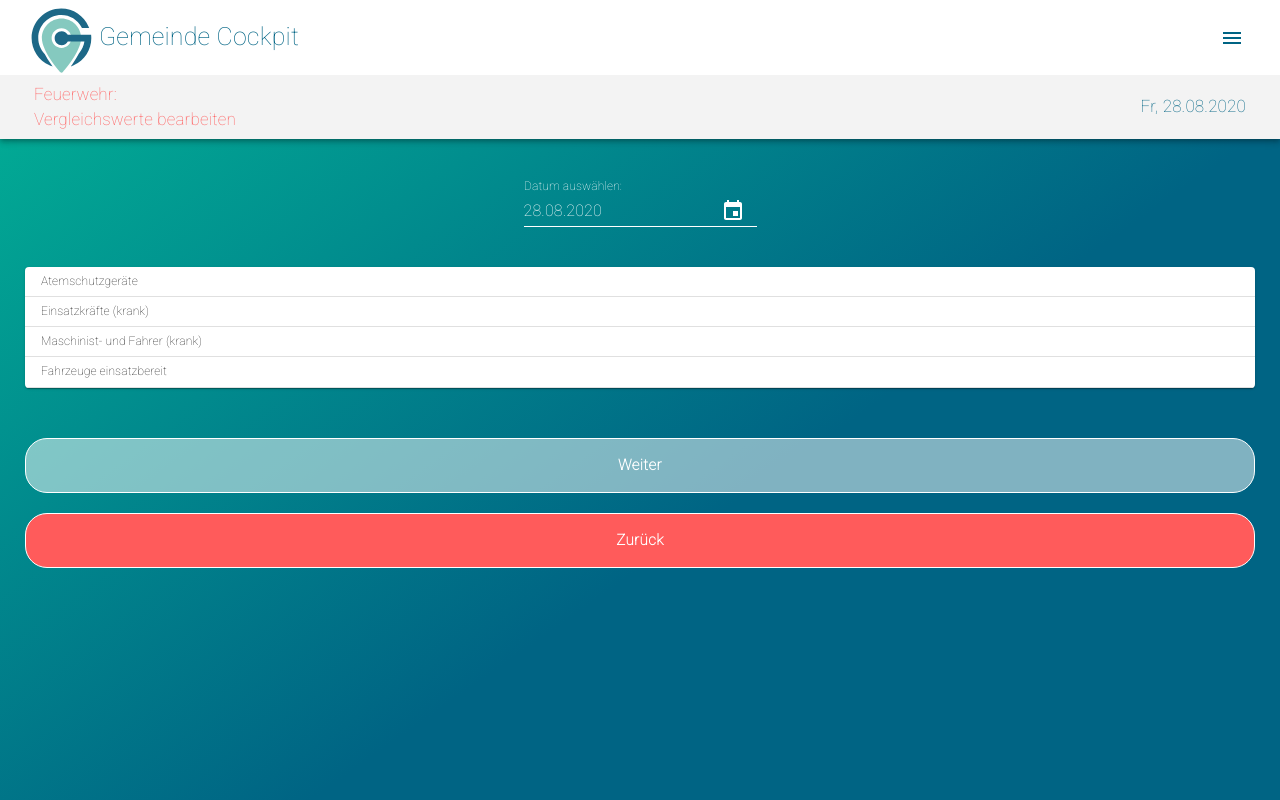
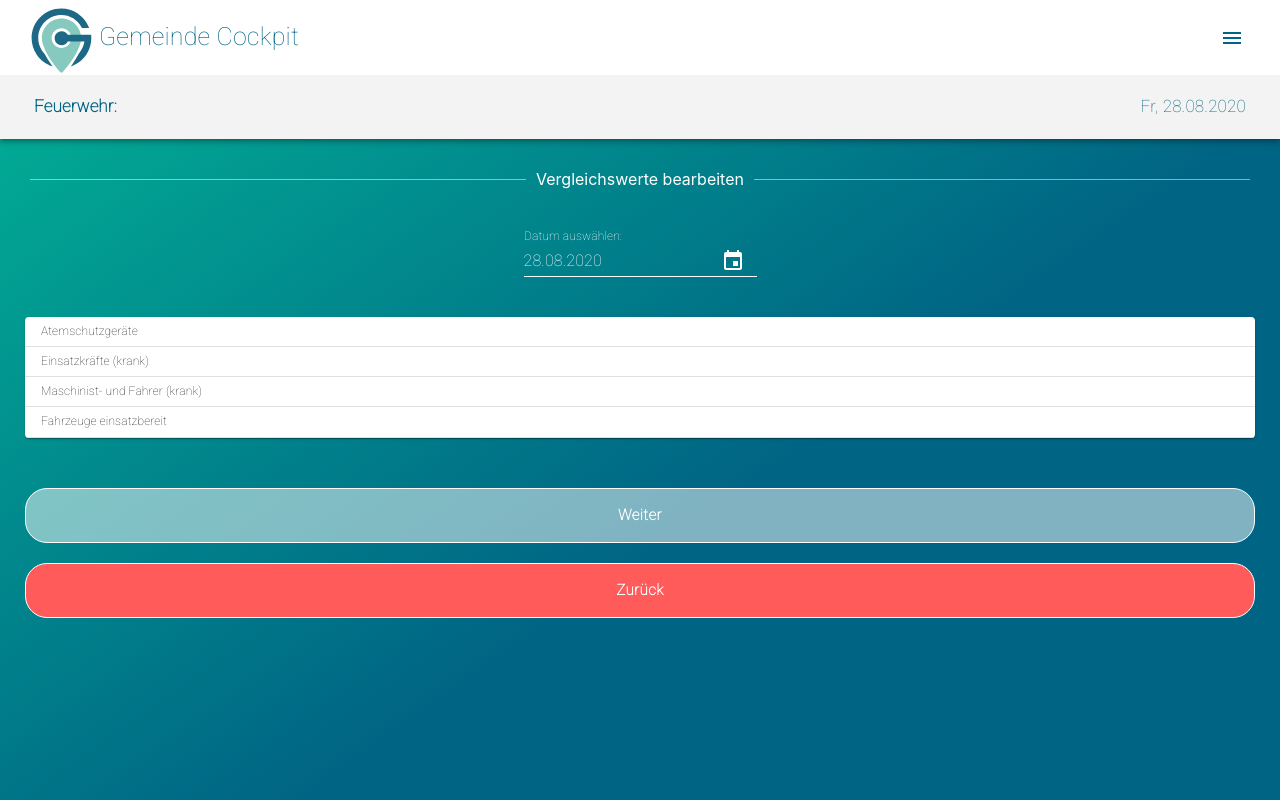
Before and after one commit to gemeindecockpit/data-input, a React (Create React App) app: page /1/organisations/1 in a window 1280 px wide. Built offline with nearby package versions, Linux system fonts and the light colour scheme.

Commit message:
Added Divider.js and swapped text of Header with text of  Divider

```diff
--- a/src/enums/Workflows.js
+++ b/src/enums/Workflows.js
@@ -1,11 +1,13 @@
 const Workflows = {
     EDIT_KPI_VALUES: {
         DESCRIPTION: "KPI-Werte bearbeiten",
-        URL_PARAM: "edit-data"
+        URL_PARAM: "edit-data",
+        REVIEWSCREEN_DESCRIPTION: "KPI-Werte bestätigen"
     },
     EDIT_COMPARE_VALUES: {
         DESCRIPTION: "Vergleichswerte bearbeiten",
-        URL_PARAM: "edit-compare-values"
+        URL_PARAM: "edit-compare-values",
+        REVIEWSCREEN_DESCRIPTION: "Vergleichswerte bestätigen"
     }
 }
 
--- a/src/pages/datepicker/OverviewScreen.js
+++ b/src/pages/datepicker/OverviewScreen.js
@@ -7,6 +7,7 @@ import {Paper, withStyles} from '@material-ui/core';
 import Workflows from './../../enums/Workflows';
 import CustomButton from '../../utils/control/CustomButton';
 import ButtonThemes from '../../enums/ButtonThemes';
+import Divider from '../../utils/Divider'
 
 /**
  * Wrapper component for Datepicker that sets the date for chosen organization to show the correct record
--- a/src/pages/kpi-editor/InputFields.js
+++ b/src/pages/kpi-editor/InputFields.js
@@ -4,6 +4,7 @@ import InputField from '../../utils/input/InputField';
 import CustomButton from '../../utils/control/CustomButton';
 import ButtonThemes from '../../enums/ButtonThemes';
 import { Pagination } from '@material-ui/lab';
+import Divider from '../../utils/Divider';
 
 class InputFields extends Component {
     constructor(props) {
--- a/src/pages/kpi-editor/KpiEditor.js
+++ b/src/pages/kpi-editor/KpiEditor.js
@@ -4,6 +4,7 @@ import ReviewScreen from './ReviewScreen';
 import Header from '../../utils/Header';
 import {getOrganisationById, getValuesByOrgIdAndDate, getMaxValuesByOrgIdAndDate} from '../../utils/communication/ProxyJSON';
 import Workflows from './../../enums/Workflows';
+import Divider from '../../utils/Divider';
 
 export class KpiEditor extends Component {
     constructor(props) {
@@ -25,7 +26,7 @@ export class KpiEditor extends Component {
     }
 
     headerTitle = () => {
-        return (this.state.showReviewScreen ? "Daten bestätigen" : this.state.org.name)
+        return (this.state.org.name)
     }
 
     onWorkflowChange = (workflowUrlParam) => {
@@ -33,15 +34,15 @@ export class KpiEditor extends Component {
     }
 
     render() {
+
         const { kpis, showReviewScreen, org, isLoading } = this.state;
-
         if(isLoading) {
             return <div></div>
         }
 
         return (
             <div>
-                <Header chosenDate={new Date(this.props.match.params.date * 1000)} title={this.headerTitle()} workflow={this.props.match.params.workflow} onWorkflowChange={this.onWorkflowChange}/>
+                <Header chosenDate={new Date(this.props.match.params.date * 1000)} title={this.headerTitle()} workflow={this.props.match.params.workflow} onWorkflowChange={this.onWorkflowChange} showReviewScreen={showReviewScreen}/>
                 {(!showReviewScreen) ?
                     <InputFields
                         kpis={kpis}
--- a/src/pages/kpi-editor/ReviewScreen.js
+++ b/src/pages/kpi-editor/ReviewScreen.js
@@ -4,18 +4,7 @@ import {Paper} from '@material-ui/core';
 import {withStyles} from '@material-ui/styles';
 import ButtonThemes from '../../enums/ButtonThemes';
 import CustomButton from '../../utils/control/CustomButton';
-
-const Divider = ( text ) => {
-    return (
-        <div style={{ display: "flex", alignItems: "center", paddingLeft: "30px", paddingRight: "30px", paddingTop: "30px" }}>
-            <div style={{ borderBottom: "1px solid #FFFFFF80", width: "50%" }} />
-                <span style={{padding: "0 10px 0 10px", color: "white", whiteSpace: "pre"}}>
-                    {text}
-                </span>
-            <div style={{ borderBottom: "1px solid #FFFFFF80", width: "50%" }} />
-        </div>
-    );
-  };
+import Divider from '../../utils/Divider';
 
 class ReviewScreen extends Component {
 
@@ -38,7 +27,6 @@ class ReviewScreen extends Component {
         const classes = this.props.classes
         return (
             <div>
-                {Divider(this.props.organisationName)}
                 <div className={classes.centeredDiv}>
                     <Paper className={classes.overviewPaper}>
                         <RecordViewer recordToDisplay={ this.state.recordToShow }/>
--- a/src/pages/organisations/OrganisationViewer.js
+++ b/src/pages/organisations/OrganisationViewer.js
@@ -2,6 +2,7 @@ import React from "react";
 import OrganisationList from "./OrganisationList";
 import Header from "../../utils/Header";
 import { getFullJSON } from "../../utils/communication/ProxyJSON";
+import Divider from '../../utils/Divider';
 
 const temporaryJson = getFullJSON();
 
--- /dev/null
+++ b/src/utils/Divider.js
@@ -0,0 +1,14 @@
+import React from 'react';
+
+export default function Divider(text) {
+
+    return (
+        <div style={{ display: "flex", alignItems: "center", paddingLeft: "30px", paddingRight: "30px", paddingTop: "30px" }}>
+            <div style={{ borderBottom: "1px solid #FFFFFF80", width: "50%" }} />
+            <span style={{ padding: "0 10px 0 10px", color: "white", whiteSpace: "pre" }}>
+                {text}
+            </span>
+            <div style={{ borderBottom: "1px solid #FFFFFF80", width: "50%" }} />
+        </div>
+    );
+};
--- a/src/utils/Header.js
+++ b/src/utils/Header.js
@@ -13,6 +13,7 @@ import MenuIcon from '@material-ui/icons/Menu';
 import GC_logo from '../resources/logo_gemeindecockpit.svg'
 import Workflows from './../enums/Workflows';
 import {useHistory} from 'react-router-dom';
+import Divider from './Divider';
 
 const useStyles = makeStyles(() => ({
     root: {
@@ -35,7 +36,8 @@ const useStyles = makeStyles(() => ({
         display: "flex",
         alignItems: 'center',
         marginLeft: '10px',
-        marginRight: 'auto'
+        marginRight: 'auto',
+        fontWeight: 'bold'
     },
     menuButton: {
         marginLeft: 'auto',
@@ -66,7 +68,11 @@ export default function DenseAppBar(props) {
 
     let history = useHistory();
     const [anchorEl, setAnchorEl] = React.useState(null);
-    const [workflow, setWorkflow] = React.useState((props.workflow === Workflows.EDIT_KPI_VALUES.URL_PARAM) ? Workflows.EDIT_KPI_VALUES : Workflows.EDIT_COMPARE_VALUES)
+    const [workflow, setWorkflow] = React.useState((props.workflow === Workflows.EDIT_KPI_VALUES.URL_PARAM) ? Workflows.EDIT_KPI_VALUES : Workflows.EDIT_COMPARE_VALUES);
+    const [showReviewScreen, setShowReviewScreen] = React.useState(props.showReviewScreen);
+    if (showReviewScreen != props.showReviewScreen) {
+        setShowReviewScreen(props.showReviewScreen);
+    }
     const open = Boolean(anchorEl);
 
     const handleClick = (event) => {
@@ -98,7 +104,7 @@ export default function DenseAppBar(props) {
         history.push('/organisations');
     }
 
-
+    console.log(props.showReviewScreen);
     return (
         <div className={classes.root}>
             <AppBar position="static" className={classes.appBar}>
@@ -146,12 +152,8 @@ export default function DenseAppBar(props) {
 
                     <Grid>
                         <Typography display={"inline"} className={classes.secondHeaderText}
-                                    style={{color: workflow.URL_PARAM === Workflows.EDIT_KPI_VALUES.URL_PARAM ? "#00546F" : "#FF5B5B"}}>
+                                   >
                             {(props.title ? props.title : "") + ": "}
-                        </Typography>
-                        <Typography display={"inline"} className={classes.secondHeaderText}
-                                    style={{color: workflow.URL_PARAM === Workflows.EDIT_KPI_VALUES.URL_PARAM ? "#00546F" : "#FF5B5B"}}>
-                            {"" + workflow.DESCRIPTION}
                         </Typography>
                     </Grid>
 
@@ -166,6 +168,7 @@ export default function DenseAppBar(props) {
 
                 </Toolbar>
             </AppBar>
+            {Divider(showReviewScreen ? workflow.REVIEWSCREEN_DESCRIPTION : workflow.DESCRIPTION)}
         </div>
     );
 }
```
